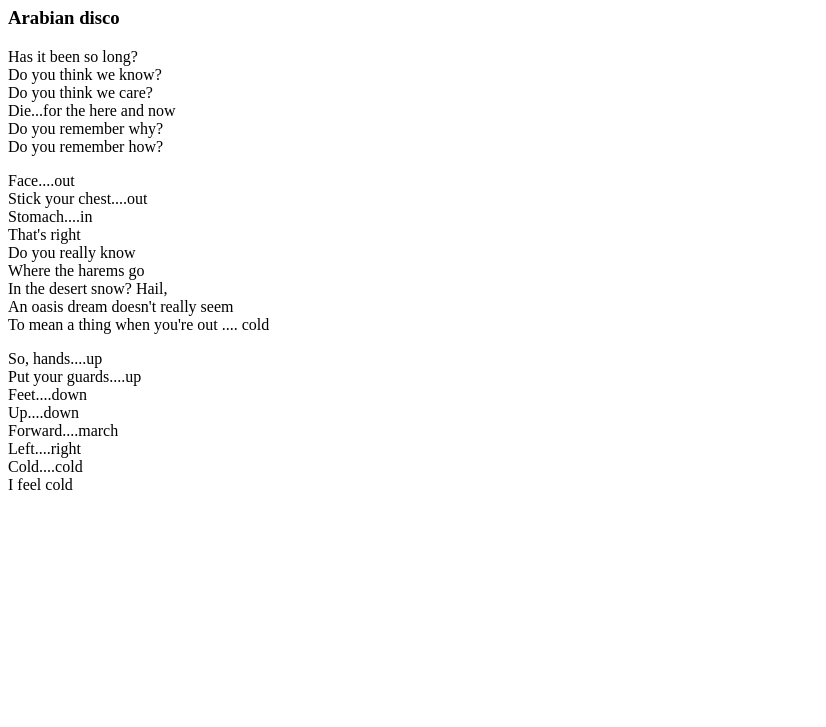
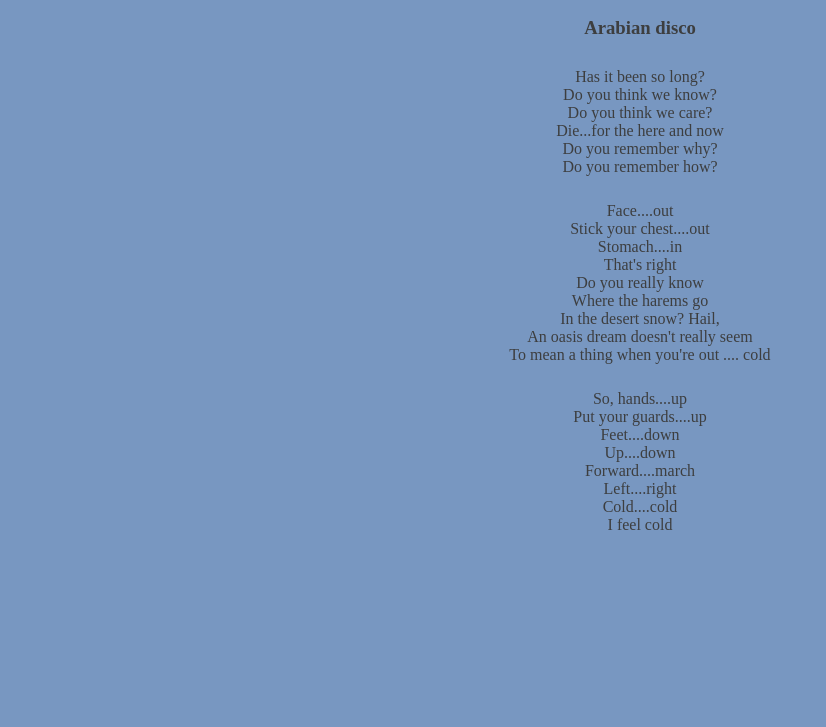
Before and after one commit to miszczumijagi/learning-git-2, a plain HTML site: page index.html in a window 1280 px wide. Shown: the part 73-800 px from the top of the page, without its empty margins (0-826 px from the left). Drawn offline with Linux system fonts and the light colour scheme.

Commit message:
Add scss files

```diff
--- a/index.html
+++ b/index.html
@@ -3,7 +3,7 @@
 	<head>
 		<meta charset="UTF-8">
 		<title>Learning git part 2</title>
-		<link rel="stylesheet" type="text/css" href="style.css">
+		<link rel="stylesheet" type="text/css" href="sass/style.css">
 		<meta name="viewport" content="width=device-width, initial-scale=1.0">
 	</head>
 	<body>
--- /dev/null
+++ b/sass/style.css
@@ -0,0 +1,10 @@
+body {
+	background-color: #7897c1;
+	margin: 0 auto;
+	text-align: center;
+}
+
+h1, h3, p {
+	padding-bottom: 10px;
+	color: #3d3e3f;
+}
```
